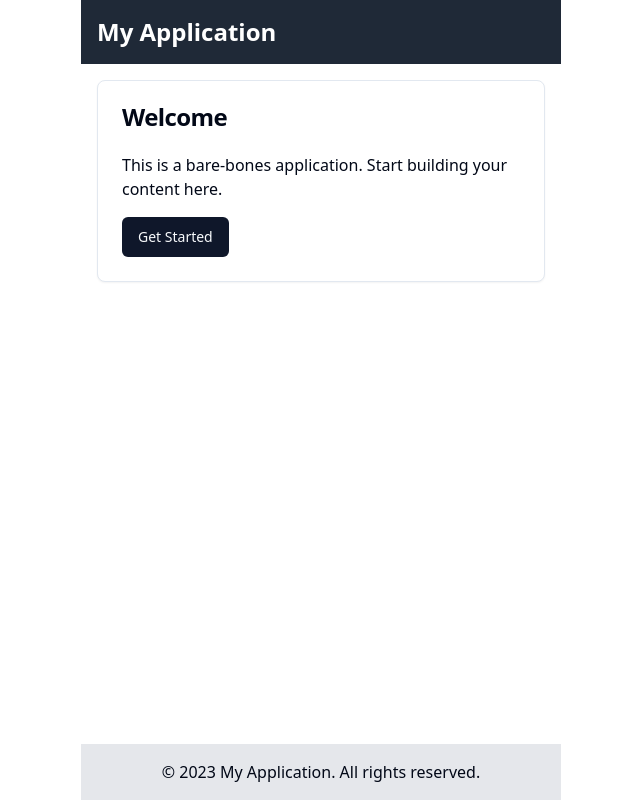
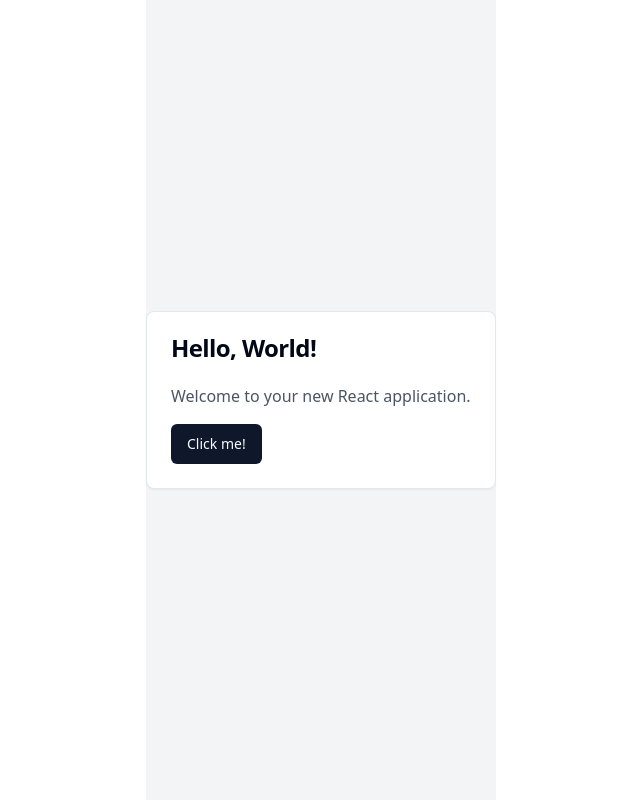
Before and after one commit to GPT-Engineer-App-Dev/base-builder-86, a React (Vite) app: page / in a window 1280 px wide. Shown: the whole page, without its empty margins (319-959 px from the left). Built offline with nearby package versions, Linux system fonts and the light colour scheme.

Commit message:
GPT Engineer Update

```diff
--- a/src/pages/Index.jsx
+++ b/src/pages/Index.jsx
@@ -3,26 +3,16 @@ import { Card, CardHeader, CardTitle, CardContent } from "@/components/ui/card";
 
 const Index = () => {
   return (
-    <div className="min-h-screen flex flex-col">
-      <header className="bg-gray-800 text-white p-4">
-        <h1 className="text-2xl font-bold">My Application</h1>
-      </header>
-
-      <main className="flex-grow p-4">
-        <Card className="max-w-md mx-auto">
-          <CardHeader>
-            <CardTitle>Welcome</CardTitle>
-          </CardHeader>
-          <CardContent>
-            <p className="mb-4">This is a bare-bones application. Start building your content here.</p>
-            <Button>Get Started</Button>
-          </CardContent>
-        </Card>
-      </main>
-
-      <footer className="bg-gray-200 p-4 text-center">
-        <p>&copy; 2023 My Application. All rights reserved.</p>
-      </footer>
+    <div className="min-h-screen flex items-center justify-center bg-gray-100">
+      <Card className="w-[350px]">
+        <CardHeader>
+          <CardTitle>Hello, World!</CardTitle>
+        </CardHeader>
+        <CardContent>
+          <p className="text-gray-600 mb-4">Welcome to your new React application.</p>
+          <Button>Click me!</Button>
+        </CardContent>
+      </Card>
     </div>
   );
 };
```
